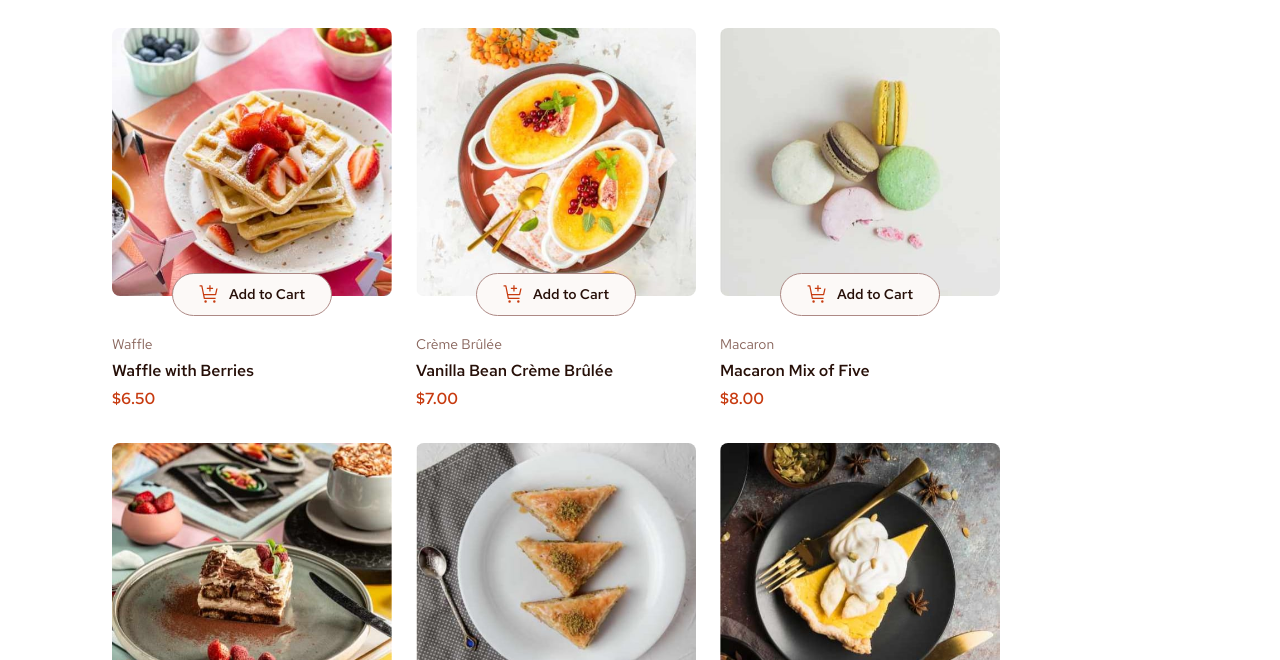
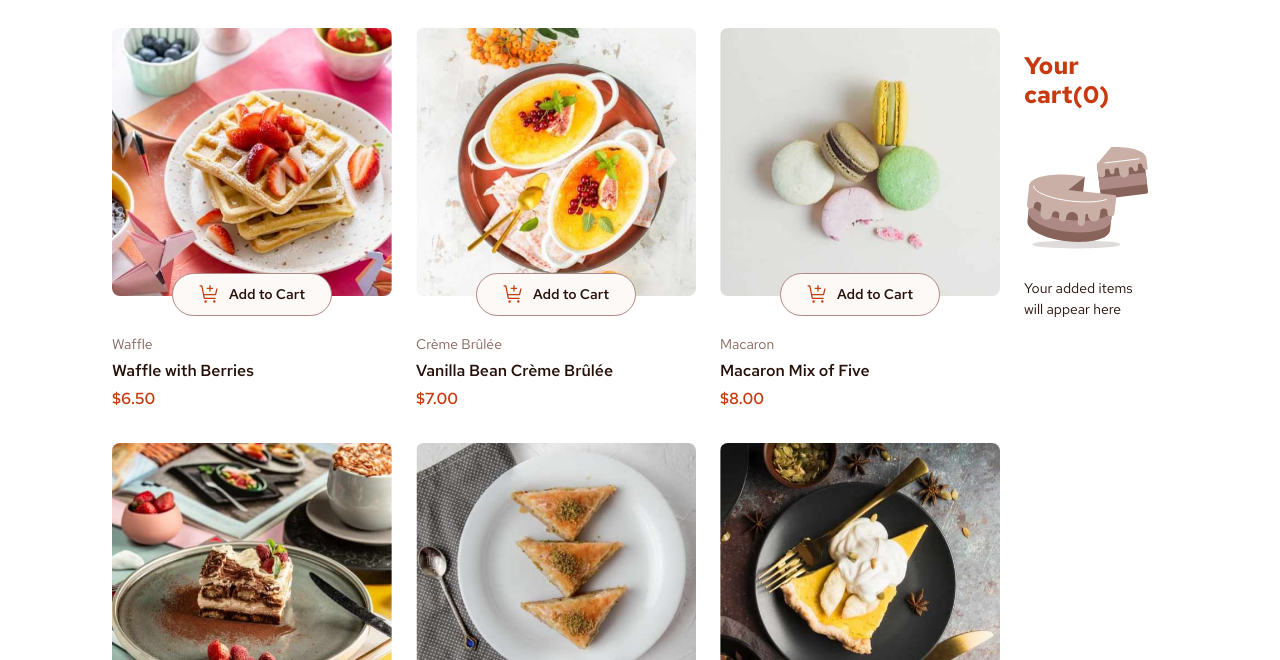
Before and after one commit to fella404/product-list-with-cart-main, a plain HTML site: page index.html in a window 1280 px wide. Shown: the part 140-800 px from the top of the page. Drawn offline with nearby package versions, Linux system fonts and the light colour scheme.

Commit message:
render cart menu

```diff
--- /dev/null
+++ b/assets/styles/cart.css
@@ -0,0 +1,23 @@
+.cart {
+  display: flex;
+  flex-direction: column;
+  padding: 1.5rem;
+}
+
+.cart-title {
+  color: hsl(14, 86%, 42%);
+  font-weight: 700;
+  margin-block-end: 1.5rem;
+}
+
+.cart-img {
+  width: 128px;
+  height: 128px;
+  margin-inline: auto;
+  margin-block-end: 1rem;
+}
+
+.cart-text {
+  font-size: 14px;
+  color: hsl(14, 65%, 9%);
+}
--- a/assets/styles/productDisplay.css
+++ b/assets/styles/productDisplay.css
@@ -1,3 +1,8 @@
+main {
+  display: flex;
+  justify-content: space-between;
+}
+
 .product-container {
   display: grid;
   grid-template-columns: 280px 280px 280px;
--- a/index.html
+++ b/index.html
@@ -23,6 +23,7 @@
     <!-- css -->
     <link rel="stylesheet" href="./assets/styles/style.css" />
     <link rel="stylesheet" href="./assets/styles/productDisplay.css" />
+    <link rel="stylesheet" href="./assets/styles/cart.css" />
     <title>Frontend Mentor | Product list with cart</title>
   </head>
   <body>
--- a/src/components/ProductDisplay.js
+++ b/src/components/ProductDisplay.js
@@ -8,19 +8,29 @@ export default {
   template:
     /* html */
     `
-    <div class="product-container">
-      <div class="card" v-for="(datum, index) in productData" :key="index">
+    <main>
+      <div class="product-container">
+        <div class="card" v-for="(datum, index) in productData" :key="index">
         <img class="card-img" :src="datum.image.desktop" :alt="datum.name" />
         <div class="card-body">
           <span style="color: hsl(12, 20%, 44%); font-size: 14px; font-weight: normal">{{ datum.category }}</span>
           <span style="color: hsl(14, 65%, 9%); font-weight: 600">{{ datum.name }}</span>
-          <span style="color: hsl(14, 86%, 42%); font-weight: 600">&#36;{{ datum.price.toFixed(2) }}</span>
+          <span style="color: hsl(14, 86%, 42%); font-weight: 600">
+            &#36;{{ datum.price.toFixed(2) }}
+          </span>
         </div>
         <button class="btn" type="button">
           <img src="../../assets/images/icon-add-to-cart.svg">
           Add to Cart
         </button>
+        </div>
       </div>
-    </div>
+
+      <div class="cart">
+        <h2 class="cart-title h4">Your cart(0)</h2>
+        <img class="cart-img" src="../../assets/images/illustration-empty-cart.svg" />
+        <p class="cart-text">Your added items will appear here</p>
+      </div>
+    </main>
   `,
 };
```
